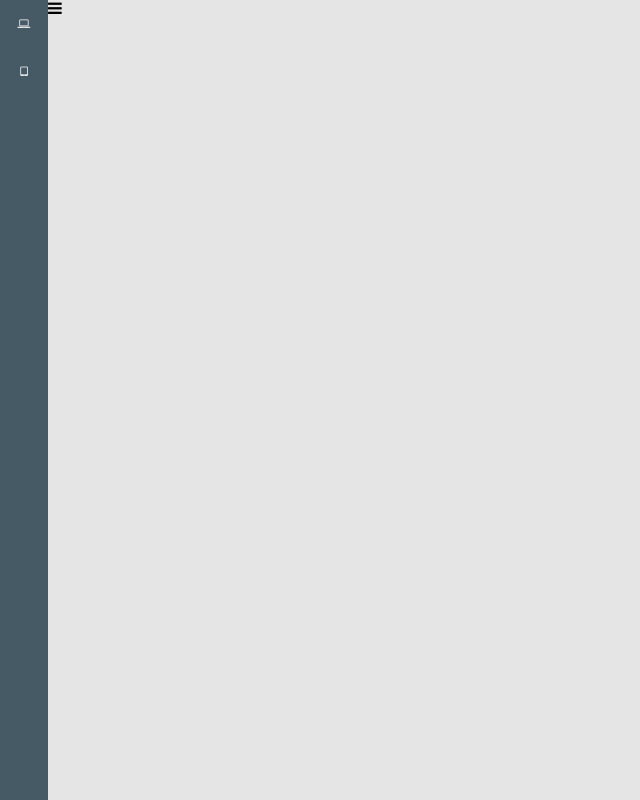
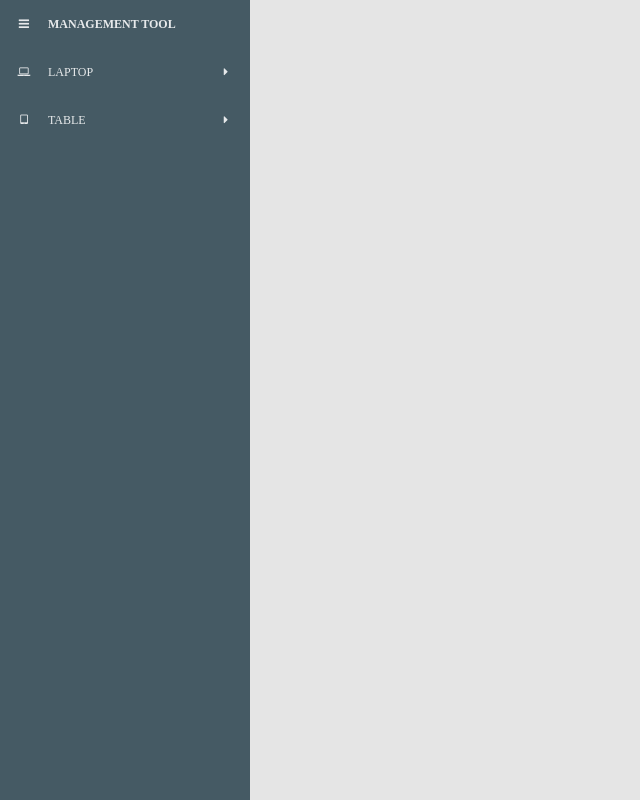
Before and after one commit to minhtrung2606-work/ng2-skeleton, an Angular app: page / in a window 1280 px wide. Shown: the whole page, without its empty margins (0-640 px from the left). Built offline with nearby package versions, Linux system fonts and the light colour scheme.

Commit message:
Update LeftNav component to have header menu item

```diff
--- a/src/app/app.component.html
+++ b/src/app/app.component.html
@@ -2,8 +2,6 @@
   <left-nav [menuItemList]="leftNavItemList"
             [activeIcon]="'fa-caret-down'"
             [inActiveIcon]="'fa-caret-right'"
-            [collapsed]="collapsed"
-            [subMenuItemIcon]="'fa-angle-double-right'"
+            [subMenuItemIcon]="'fa-angle-right'"
             (onMenuItemClicked)="onMenuItemClicked($event)"></left-nav>
-  <span><i class="fa fa-bars" (click)="onBarsIconClicked()"></i></span>
 </div>
--- a/src/app/components/left-nav/left-nav-menu-item/left-nav-menu-item.component.css
+++ b/src/app/components/left-nav/left-nav-menu-item/left-nav-menu-item.component.css
@@ -9,7 +9,7 @@
   display: flex;
   align-items: center;
   font-size: 12px;
-  cursor: pointer;
+/*cursor pointer*/
 /*border-left 3px solid transparent*/
 }
 .left-nav-menu-item-component .primary-item {
--- a/src/app/components/left-nav/left-nav-menu-item/left-nav-menu-item.component.html
+++ b/src/app/components/left-nav/left-nav-menu-item/left-nav-menu-item.component.html
@@ -1,7 +1,7 @@
 <div class="left-nav-menu-item-component"
      [ngClass]="{'active': menuItem.isActive(), 'collapsed': collapsed}">
   <div class="primary-item" (click)="onPrimaryItemClicked(menuItem)">
-    <span class="start-icon">
+    <span class="start-icon" (click)="onPrimaryItemStartIconClicked(menuItem)">
       <i class="fa {{menuItem.getStartIcon() || 'fa-th-large'}}"></i>
     </span>
     <span class="label">{{menuItem.getLabel()}}</span>
--- a/src/app/components/left-nav/left-nav-menu-item/left-nav-menu-item.component.styl
+++ b/src/app/components/left-nav/left-nav-menu-item/left-nav-menu-item.component.styl
@@ -11,7 +11,7 @@
   display flex
   align-items center
   font-size LEFT_NAV_MENU_ITEM_FONT_SIZE
-  cursor pointer
+  /*cursor pointer*/
   /*border-left 3px solid transparent*/
 
 .left-nav-menu-item-component .primary-item
--- a/src/app/components/left-nav/left-nav-menu-item/left-nav-menu-item.component.ts
+++ b/src/app/components/left-nav/left-nav-menu-item/left-nav-menu-item.component.ts
@@ -15,19 +15,15 @@ export class LeftNavMenuItemComponent implements OnInit {
 
   @Output() onMenuItemClicked: EventEmitter<LeftNavMenuItem>;
   @Output() onSubMenuItemClicked: EventEmitter<LeftNavMenuItem>;
+  @Output() onMenuItemStartIconClicked: EventEmitter<LeftNavMenuItem>;
 
   constructor() {
     this.onMenuItemClicked = new EventEmitter();
     this.onSubMenuItemClicked = new EventEmitter();
+    this.onMenuItemStartIconClicked = new EventEmitter();
   }
 
   ngOnInit() {
-    if (!this.activeIcon) {
-      this.activeIcon = 'fa-angle-down';
-    }
-    if (!this.inActiveIcon) {
-      this.inActiveIcon = 'fa-angle-right';
-    }
   }
 
   onPrimaryItemClicked(menuItem: LeftNavMenuItem): void {
@@ -46,4 +42,8 @@ export class LeftNavMenuItemComponent implements OnInit {
     }
   }
 
+  onPrimaryItemStartIconClicked(menuItem: LeftNavMenuItem): void {
+    this.onMenuItemStartIconClicked.emit(menuItem);
+  }
+
 }
--- a/src/app/components/left-nav/left-nav.component.html
+++ b/src/app/components/left-nav/left-nav.component.html
@@ -1,5 +1,9 @@
 <div class="left-nav-component">
   <div class="left-nav-menu-item-list" [ngClass]="{'collapsed': collapsed}">
+    <left-nav-menu-item [menuItem]="headerMenuItem"
+                        [collapsed]="collapsed"
+                        (onMenuItemStartIconClicked)="onHeaderLeftNavMenuItemClicked($event)">
+    </left-nav-menu-item>
     <left-nav-menu-item *ngFor="let menuItem of menuItemList"
                         [menuItem]="menuItem"
                         [activeIcon]="activeIcon"
--- a/src/app/components/left-nav/left-nav.component.ts
+++ b/src/app/components/left-nav/left-nav.component.ts
@@ -10,15 +10,18 @@ export class LeftNavComponent implements OnInit {
   private currentMenuItem: LeftNavMenuItem;
   private currentSubMenuItem: LeftNavMenuItem;
 
+  private collapsed: boolean;
+  private headerMenuItem: LeftNavMenuItem;
+
   @Input() activeIcon: string;
   @Input() inActiveIcon: string;
   @Input() subMenuItemIcon: string;
-  @Input() collapsed: boolean;
   @Input() menuItemList: Array<LeftNavMenuItem>;
   @Output() onMenuItemClicked: EventEmitter<LeftNavMenuItem>;
 
   constructor() {
     this.onMenuItemClicked = new EventEmitter<LeftNavMenuItem>();
+    this.headerMenuItem = new LeftNavMenuItem('Management Tool').setStartIcon('fa-bars').setActive(true);
   }
 
   ngOnInit() {
@@ -71,4 +74,8 @@ export class LeftNavComponent implements OnInit {
     ;
   }
 
+  onHeaderLeftNavMenuItemClicked(): void {
+    this.collapsed = !this.collapsed;
+  }
+
 }
```
